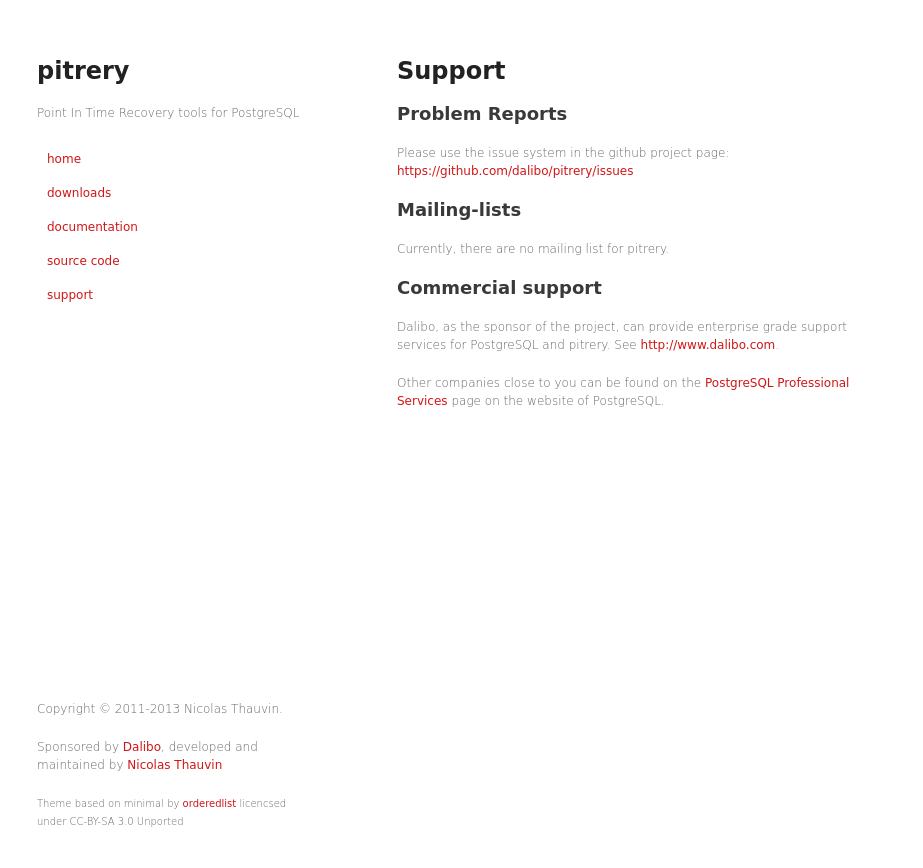
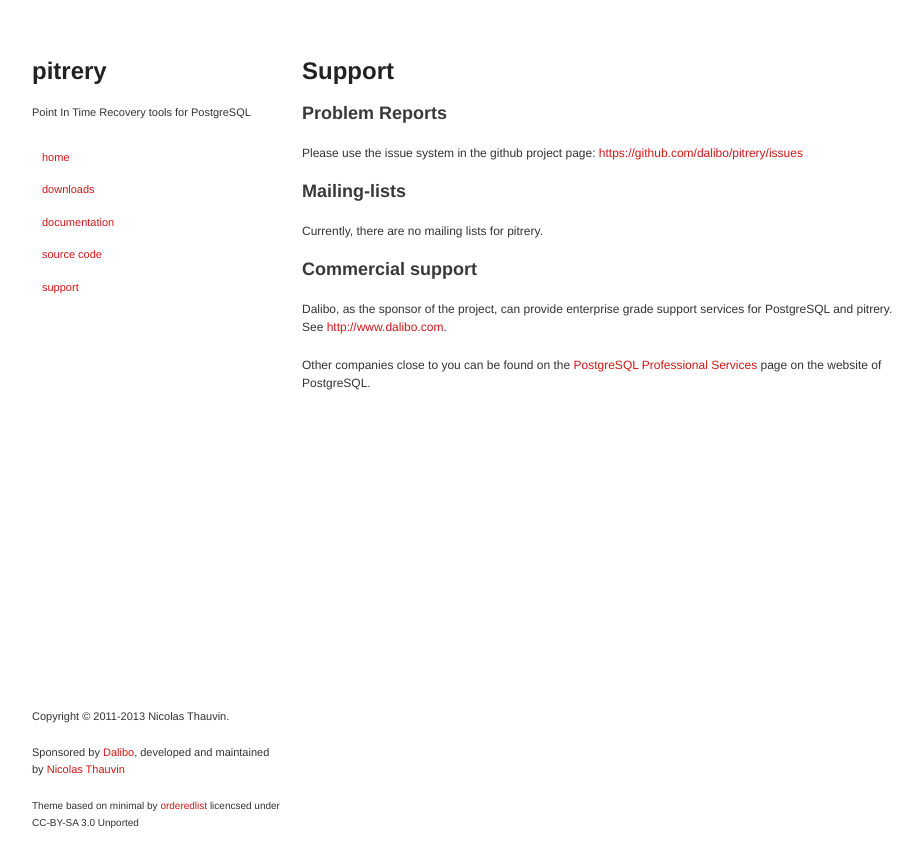
Before and after one commit to dalibo/pitrery, a Jekyll site: the page built from support.md, in a window 1280 px wide. Shown: the top 868 px of the page, without its empty margins (173-1096 px from the left). Built offline with Jekyll 4.4.1, drawn with Linux system fonts in a browser that asks for light colours; Markdown is read by kramdown in place of the engine named in the settings.

Commit message:
css fixes and typos

```diff
--- a/css/minimal.css
+++ b/css/minimal.css
@@ -1,7 +1,7 @@
 body {
   padding:50px;
-  font:12px/1.5 "DejaVu Sans", Helvetica, Arial, sans-serif;
-  color:#666;
+  font: 12px/1.5 Bitstream Vera Sans, Helvetica, Arial, sans-serif;
+  color:#333;
   font-weight:300;
 }
 
@@ -52,7 +52,7 @@ a:hover small {
 }
 
 .wrapper {
-  width:860px;
+  width:870px;
   margin:0 auto;
 }
 
@@ -102,15 +102,16 @@ img {
 }
 
 header {
-  width:270px;
+  width:250px;
   float:left;
   position:fixed;
+  font-size: 11px;
 }
 
 header ul {
   list-style:none;
   padding:0;
-  width:270px;
+  width:250px;
 }
 
 header ul a {
@@ -133,7 +134,7 @@ strong {
 }
 
 section {
-  width:500px;
+  width:600px;
   float:right;
   padding-bottom:50px;
 }
@@ -150,10 +151,11 @@ hr {
 }
 
 footer {
-  width:270px;
+  width:250px;
   float:left;
   position:fixed;
   bottom:50px;
+  font-size: 11px;
 }
 
 @media print, screen and (max-width: 960px) {
--- a/support.md
+++ b/support.md
@@ -14,7 +14,7 @@ Please use the issue system in the github project page: [https://github.com/dali
 Mailing-lists
 -------------
 
-Currently, there are no mailing list for pitrery.
+Currently, there are no mailing lists for pitrery.
 
 Commercial support
 ------------------
```
